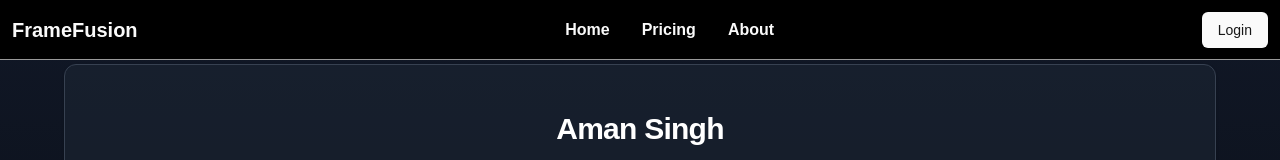
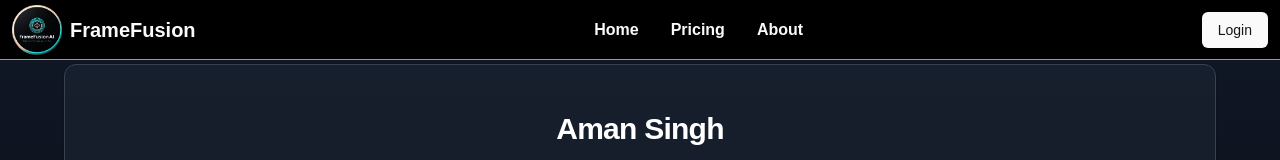
Before and after one commit to commitwiz/AI-Powered-Image-Generation-Platform, a Next.js app: page /about in a window 1280 px wide. Shown: the top 160 px of the page. Built offline with nearby package versions, Linux system fonts and the light colour scheme; no server answers.

Commit message:
feat: add logo image to Header component and update link structure

```diff
--- a/src/components/Header.tsx
+++ b/src/components/Header.tsx
@@ -5,6 +5,7 @@
 import { signIn, signOut, useSession } from "next-auth/react";
 import { BiLoaderCircle } from "react-icons/bi";
 import { Avatar, AvatarFallback, AvatarImage } from "./ui/avatar";
+import Image from "next/image";
 
 export default function Header() {
   const [initialLoading, SetInitialLoading] = useState<boolean>(true);
@@ -17,7 +18,14 @@
   }, [status, session]);
   return (
     <div className=" fixed top-0 w-full h-[60px] bg-black border-b border-white/60 p-3 flex justify-between items-center">
-      <Link href="/">
+      <Link href="/" className="flex items-center gap-2">
+        <Image
+          src="/images/logo1.png" // Changed from "/public/images/logo.png"
+          alt="FrameFusion"
+          width={50}
+          height={50}
+          className="rounded-lg"
+        />
         <h2 className="font-bold text-xl">FrameFusion</h2>
       </Link>
       <div className="flex justify-center items-center gap-8">
```
